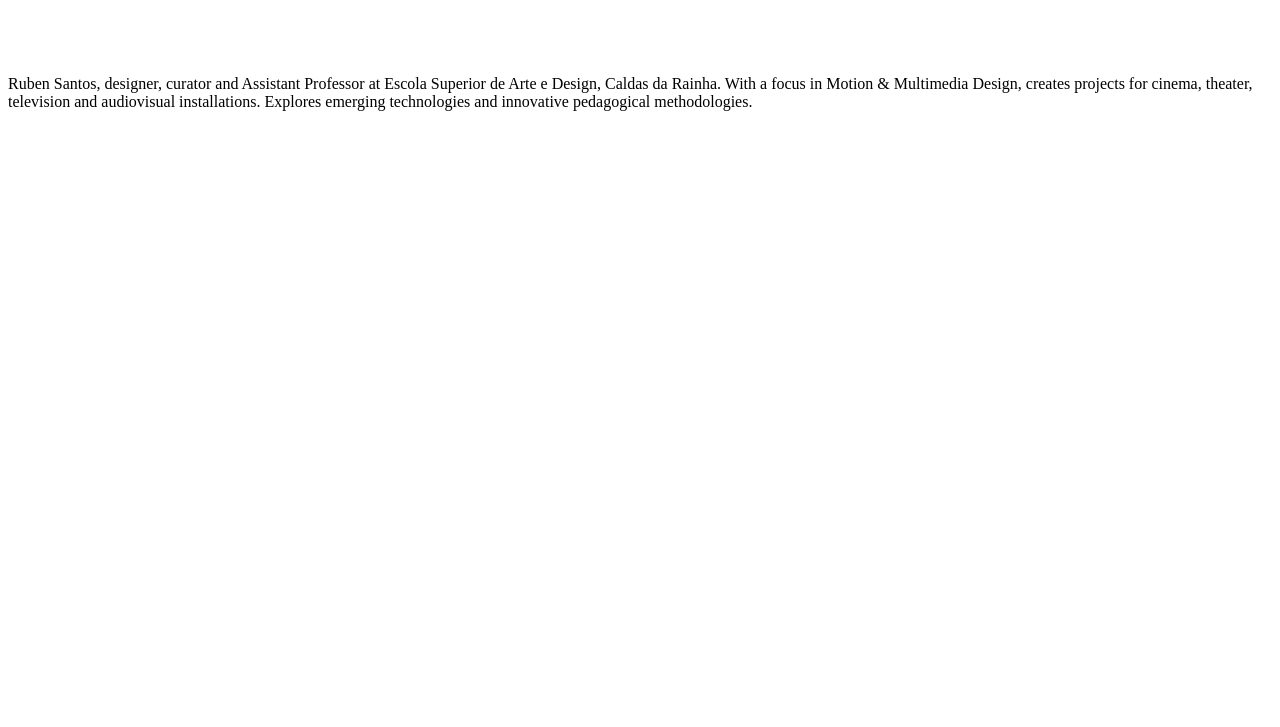
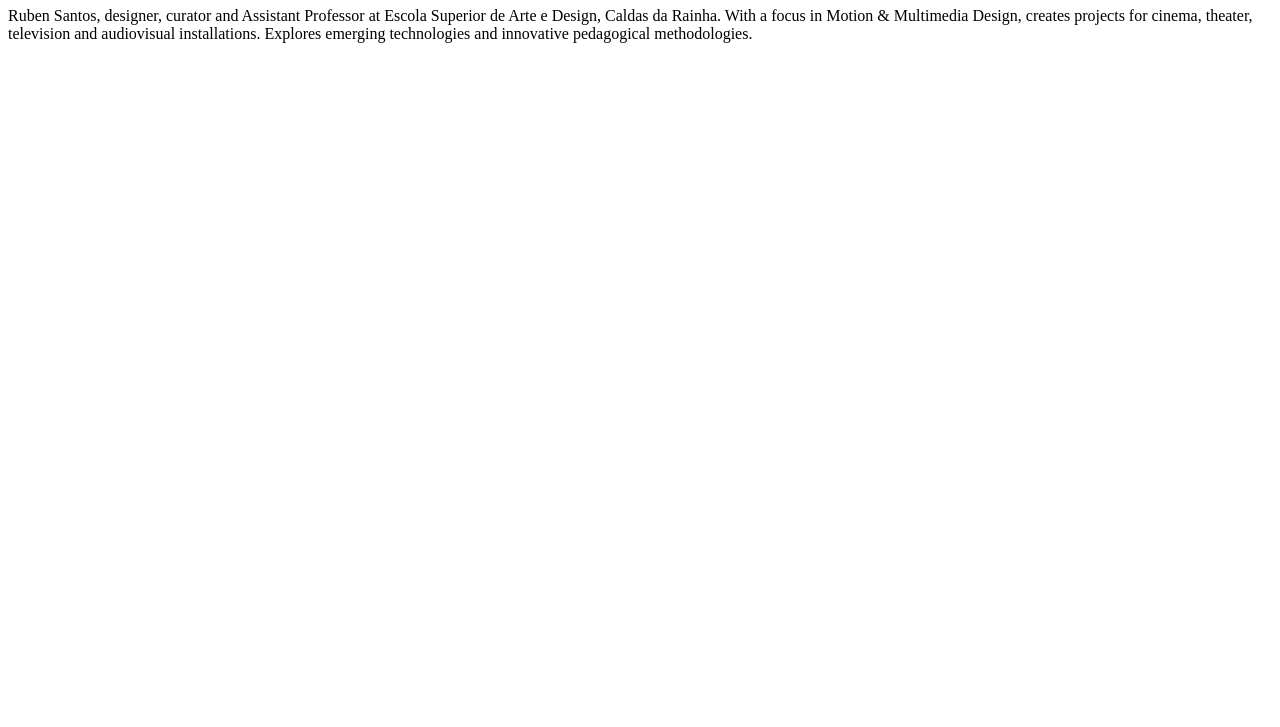
Before and after one commit to nasneb/landingpage, a plain HTML site: page index.html in a window 1280 px wide. Shown: the part 73-800 px from the top of the page. Drawn offline with Linux system fonts and the light colour scheme.

Commit message:
Update index.html

```diff
--- a/index.html
+++ b/index.html
@@ -10,12 +10,9 @@
 
   <header>
     <a href="index.html"><h1>Ruben Santos</h1></a>
-    <p>&nbsp;</p>
-    <p>&nbsp;</p>
   </header>
 
   <section>
-    <!--<h1>bio</h1>-->
     <p>
 Ruben Santos, designer, curator and Assistant Professor at Escola Superior de Arte e Design, Caldas da Rainha.
 With a focus in Motion & Multimedia Design, creates projects for cinema, theater, television and audiovisual installations.
```
